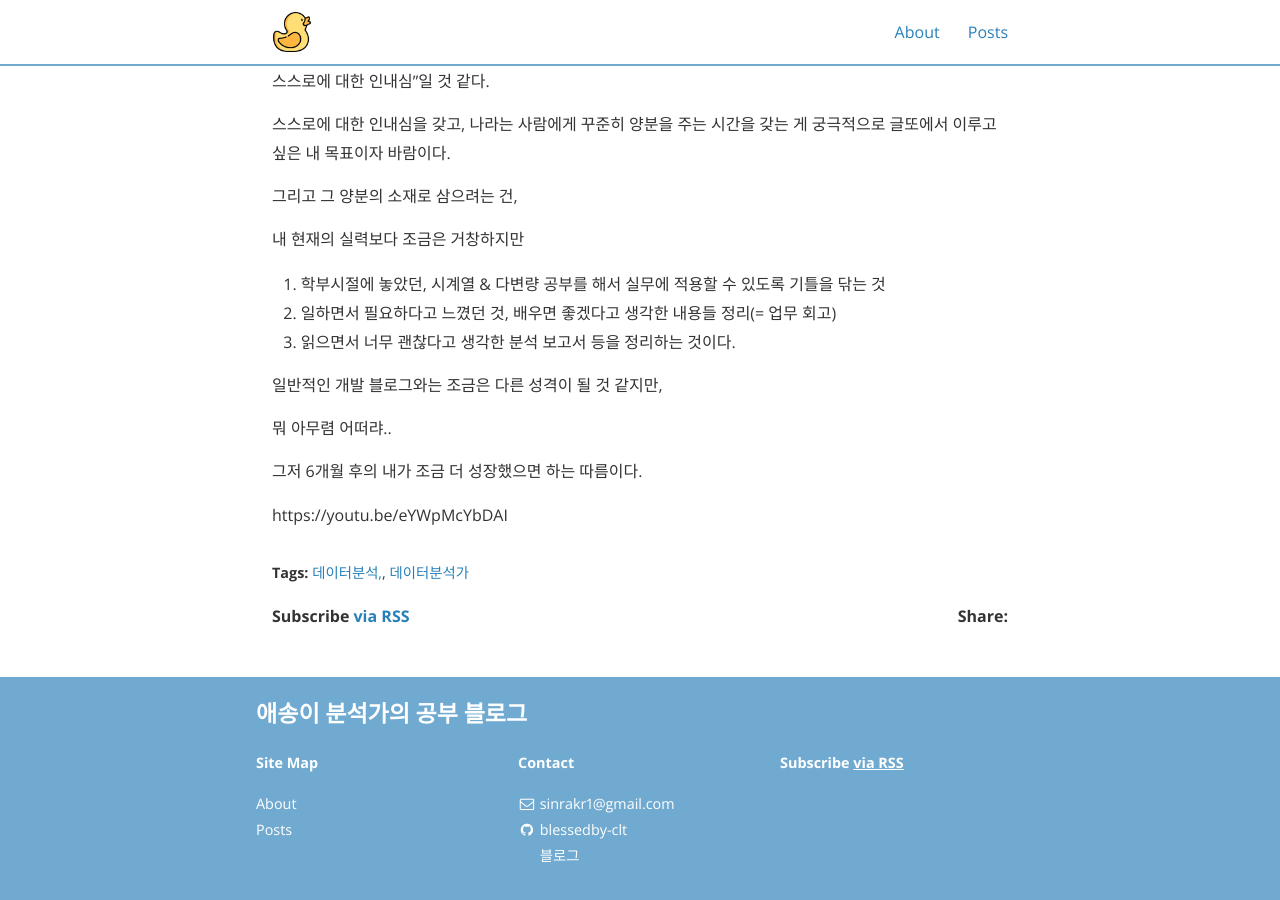
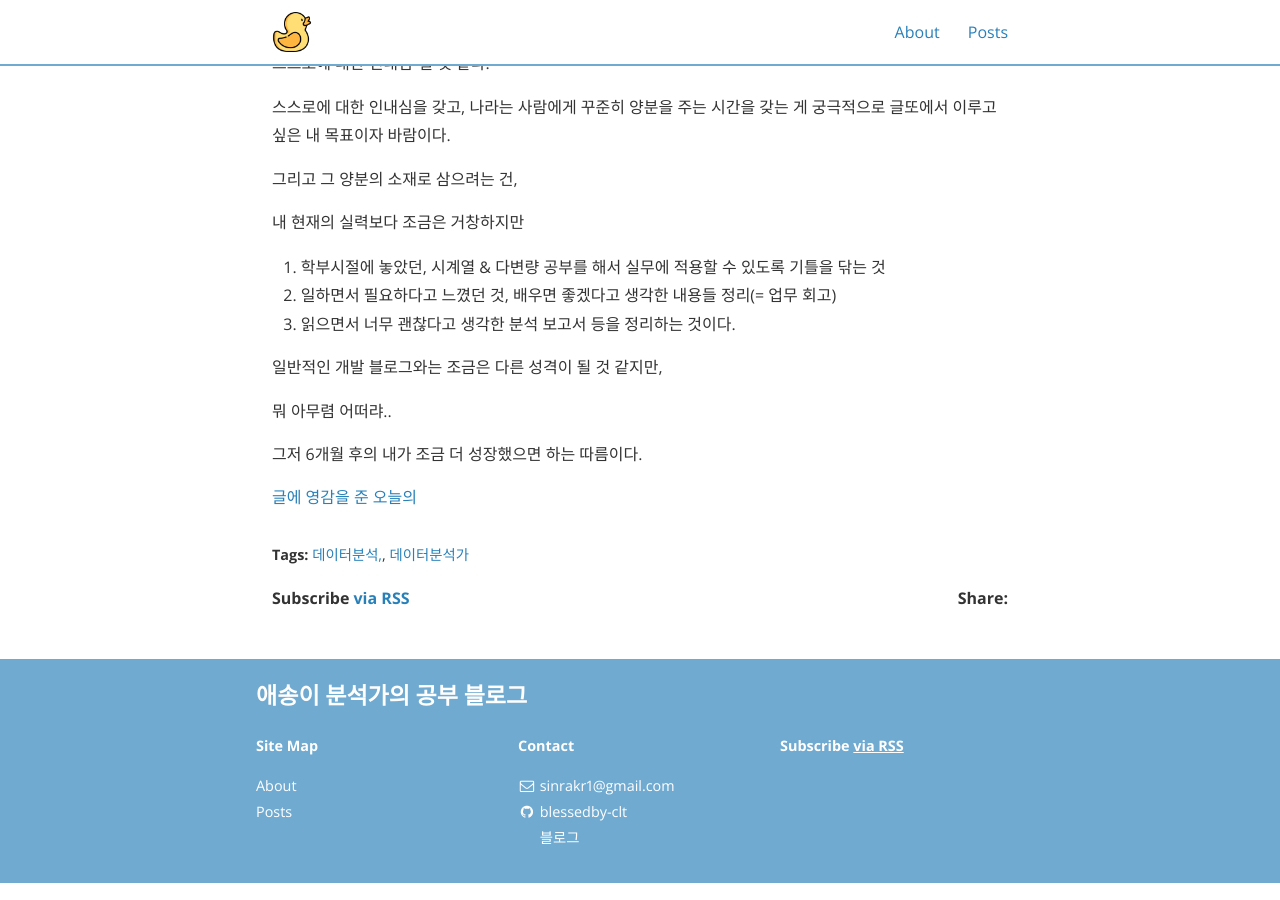
Before and after one commit to blessedby-clt/blessedby-clt.github.io, a Jekyll site: the page built from _posts/2020-11-05-글또활동다짐.markdown, in a window 1280 px wide and 900 px high, scrolled down 2540 px. Built offline with Jekyll 4.4.1, drawn with Linux system fonts in a browser that asks for light colours; nearby versions of some CDN libraries; some of the changed text lies outside the part shown.

Commit message:
Update 2020-11-05-글또활동다짐.markdown

```diff
--- a/_posts/2020-11-05-글또활동다짐.markdown
+++ b/_posts/2020-11-05-글또활동다짐.markdown
@@ -15,21 +15,25 @@ cover:  "/assets/llamas-5694819_1920.jpg"
 
 
 
-> ###  '데이터 분석가'로서의 역량 진단
+
+###  '데이터 분석가'로서의 역량 진단
+
+
+자신감이 없는 데에는 여러 가지 이유가 있겠지만, 가장 큰 이유는 아직도 업무가 주어지면 막막하고 버겁기 때문인 것 같다.
+물론 처음보다 나아진 부분이 아예 없는 건 아니다.
 
 
 
-자신감이 없는 데에는 여러 가지 이유가 있겠지만, 가장 큰 이유는 아직도 업무가 주어지면 막막하고 버겁기 때문인 것 같다.
-
-물론 처음보다 나아진 부분이 아예 없는 건 아니다.
-
 수습기간을 보낼 때는 'SQL 쿼리'를 작성하는 것부터 쉽지 않았다.
 그 전에 프로젝트에 투입돼서 3개월 간 SQL을 써본 게 다였고, 그 이후 리서처로만 2년 가까이 일하면서 그나마도 까맣게 잊어버렸기 때문에 초반에는 외부에서 간단한 데이터 추출 요청이 들어오면 요란뽀짝하게 지름길도 돌아가는 복잡한 쿼리로 데이터를 추출해냈다(..)
+
 
 지금은 SQL로 데이터를 추출하는 게 제법 익숙해지기는 했지만,
 데이터를 기반으로 문서를 작성하는 업무는 아직도 너무 버겁다.
 
 버거운 이유도 세려고 하면, 손가락으로 셀 수 없이 많지만 몇 가지로 압축하면 다음과 같다.
+
+
 
 
 
@@ -78,7 +82,8 @@ ACF가 왜 Normal(0, 1/n)에 근사하는지 이해를 못해서 다음 장을
 
 
 
-> ###  글또 지원 동기 & 이루고 싶은 것
+
+###  글또 지원 동기 & 이루고 싶은 것
 
 
 
@@ -125,5 +130,4 @@ ACF가 왜 Normal(0, 1/n)에 근사하는지 이해를 못해서 다음 장을
 
 
 
-
-https://youtu.be/eYWpMcYbDAI
+[글에 영감을 준 오늘의 ](https://youtu.be/eYWpMcYbDAI)
```
Also changed, not shown: other parts of _posts/2020-11-05-글또활동다짐.markdown (+1 -1 lines).
